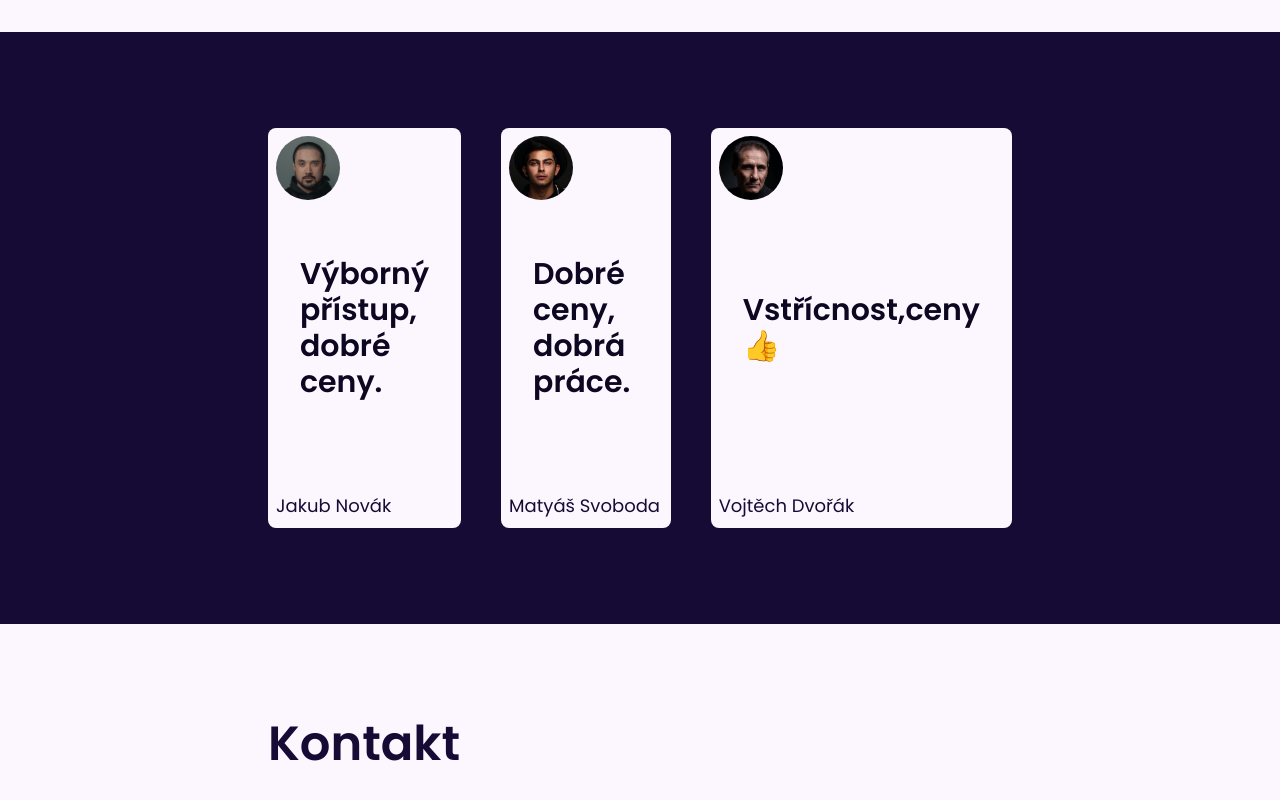
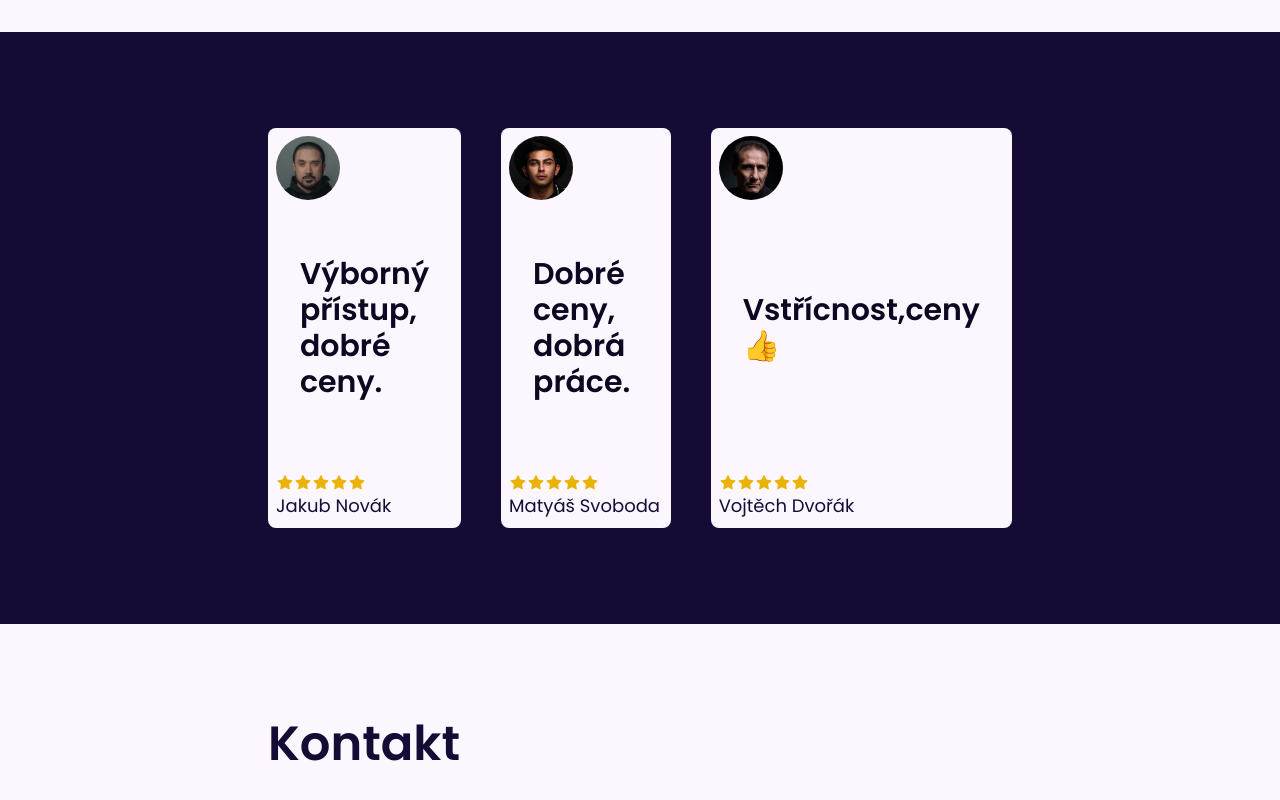
Before and after one commit to ton1czech/pneuservis-baudys, a React (Vite) app: page / in a window 1280 px wide. Shown: the part 3567-4367 px from the top of the page. Built offline with nearby package versions, Linux system fonts and the light colour scheme.

Commit message:
🎁NEW: stars

```diff
--- a/src/components/Testimonials.jsx
+++ b/src/components/Testimonials.jsx
@@ -3,6 +3,7 @@ import man1 from '../assets/man-1.jpg'
 import man2 from '../assets/man-2.jpg'
 import man3 from '../assets/man-3.jpg'
 import { Fade } from 'react-reveal'
+import { AiFillStar } from 'react-icons/ai'
 
 const Card = ({ img, name, text }) => (
   <div className='flex items-center justify-center py-20 bg-light rounded-lg relative flex-1 min-h-[222px] sm:min-h-[400px]'>
@@ -12,7 +13,14 @@ const Card = ({ img, name, text }) => (
       className='rounded-[50%] absolute w-16 h-16 top-2 left-2'
     />
     <p className='darksubheading px-8'>{text}</p>
-    <p className='absolute darktext bottom-2 left-2'>{name}</p>
+    <div className='absolute bottom-2 left-2'>
+      <div className='text-yellow-500 text-lg flex'>
+        {Array.from({ length: 5 }, _ => (
+          <AiFillStar />
+        ))}
+      </div>
+      <p className='darktext'>{name}</p>
+    </div>
   </div>
 )
 
```
